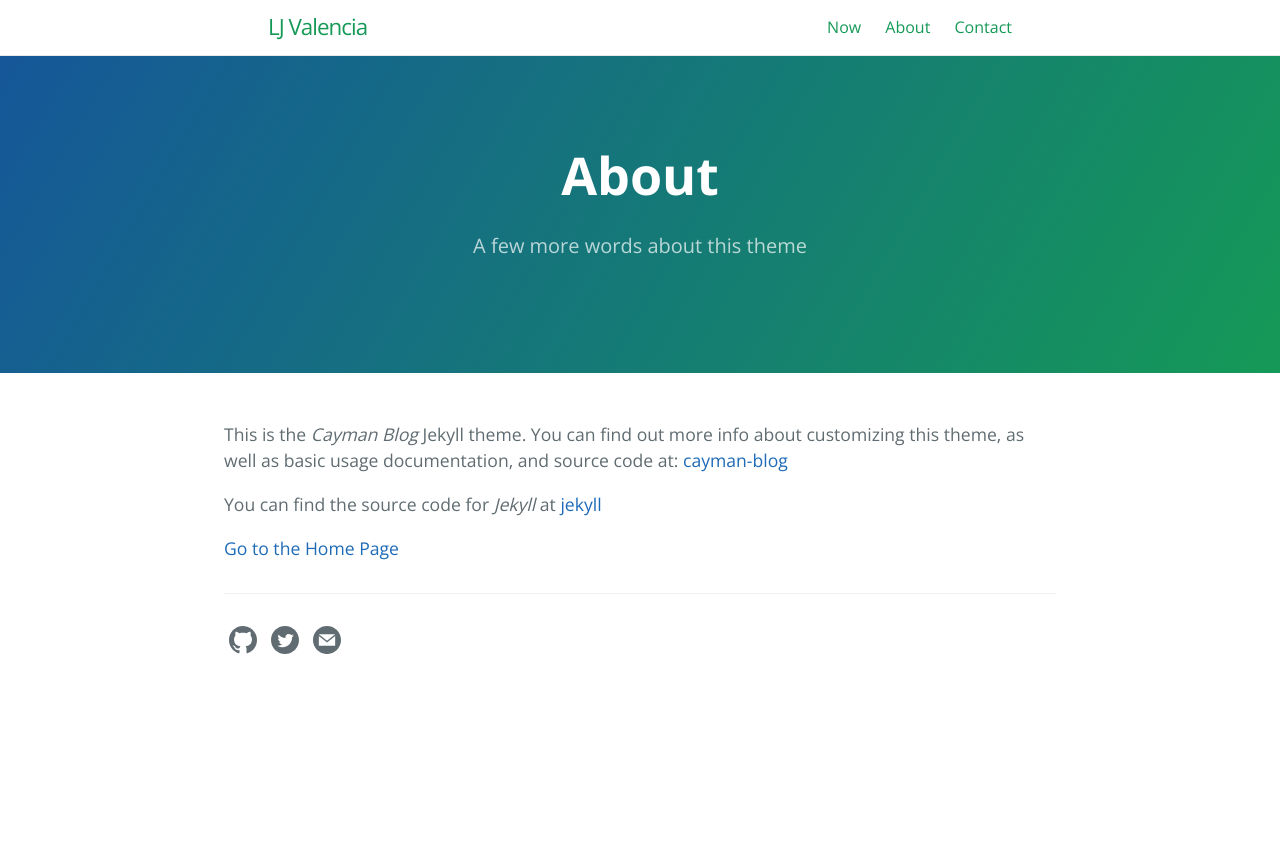
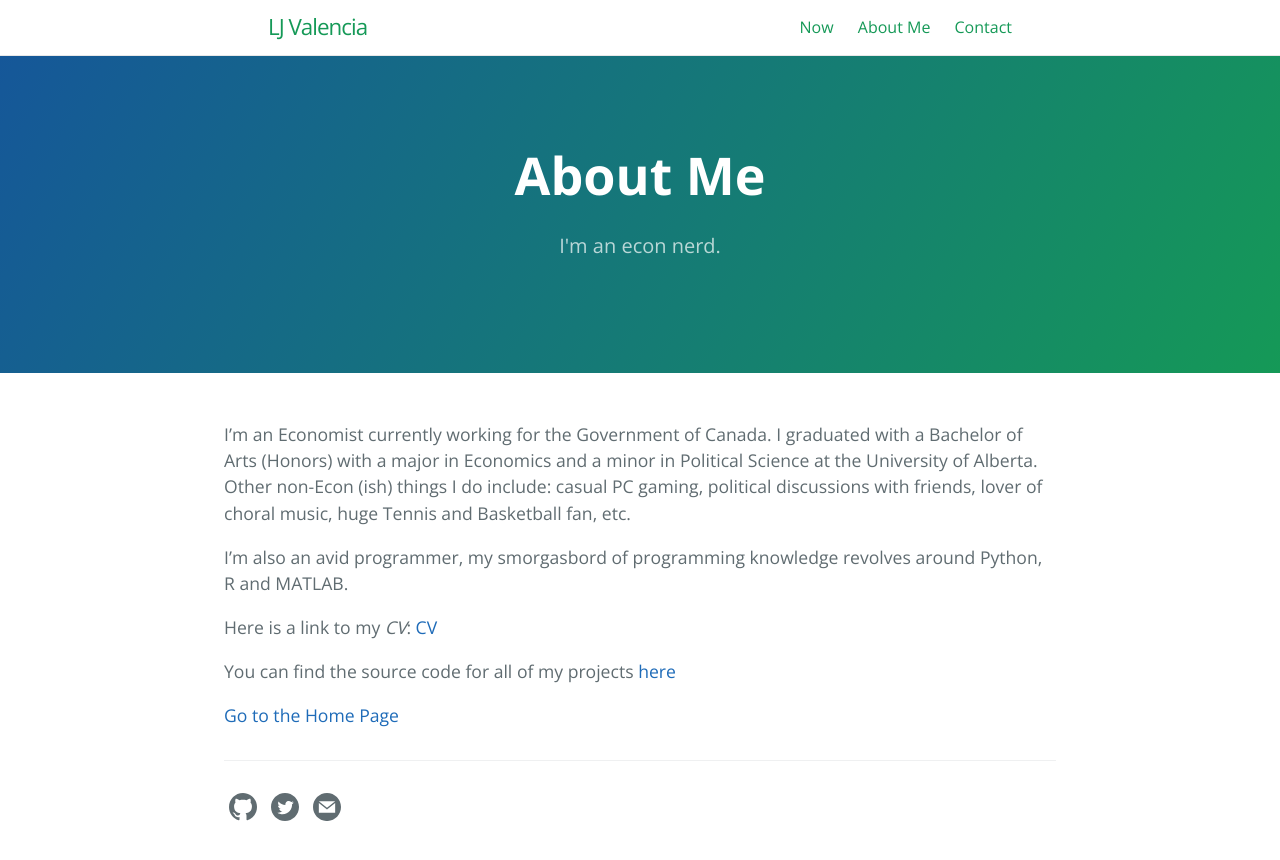
Before and after one commit to lj-valencia/cayman-blog-old-site, a Jekyll site: the page built from about.md, in a window 1280 px wide. Shown: the top 860 px of the page. Built offline with Jekyll 4.4.1, drawn with Linux system fonts in a browser that asks for light colours.

Commit message:
Update about.md

```diff
--- a/about.md
+++ b/about.md
@@ -1,15 +1,19 @@
 ---
 layout: page
-title: About
-tagline: A few more words about this theme
+title: About Me
+tagline: I'm an econ nerd.
 permalink: /about.html
 ref: about
 order: 0
 ---
 
-This is the _Cayman Blog_ Jekyll theme. You can find out more info about customizing this theme, as well as basic usage documentation, and source code at: [cayman-blog](https://github.com/lorepirri/cayman-blog)
+I'm an Economist currently working for the Government of Canada. I graduated with a Bachelor of Arts (Honors) with a major in Economics and a minor in Political Science at the University of Alberta. Other non-Econ (ish) things I do include: casual PC gaming, political discussions with friends, lover of choral music, huge Tennis and Basketball fan, etc.
 
-You can find the source code for _Jekyll_ at [jekyll](https://github.com/jekyll/jekyll)
+I'm also an avid programmer, my smorgasbord of programming knowledge revolves around Python, R and MATLAB.
+
+Here is a link to my _CV_: [CV](https://github.com/lorepirri/cayman-blog)
+
+You can find the source code for all of my projects [here](https://github.com/soy-leroy)
 
 
 [Go to the Home Page]({{ '/' | absolute_url }})
```
